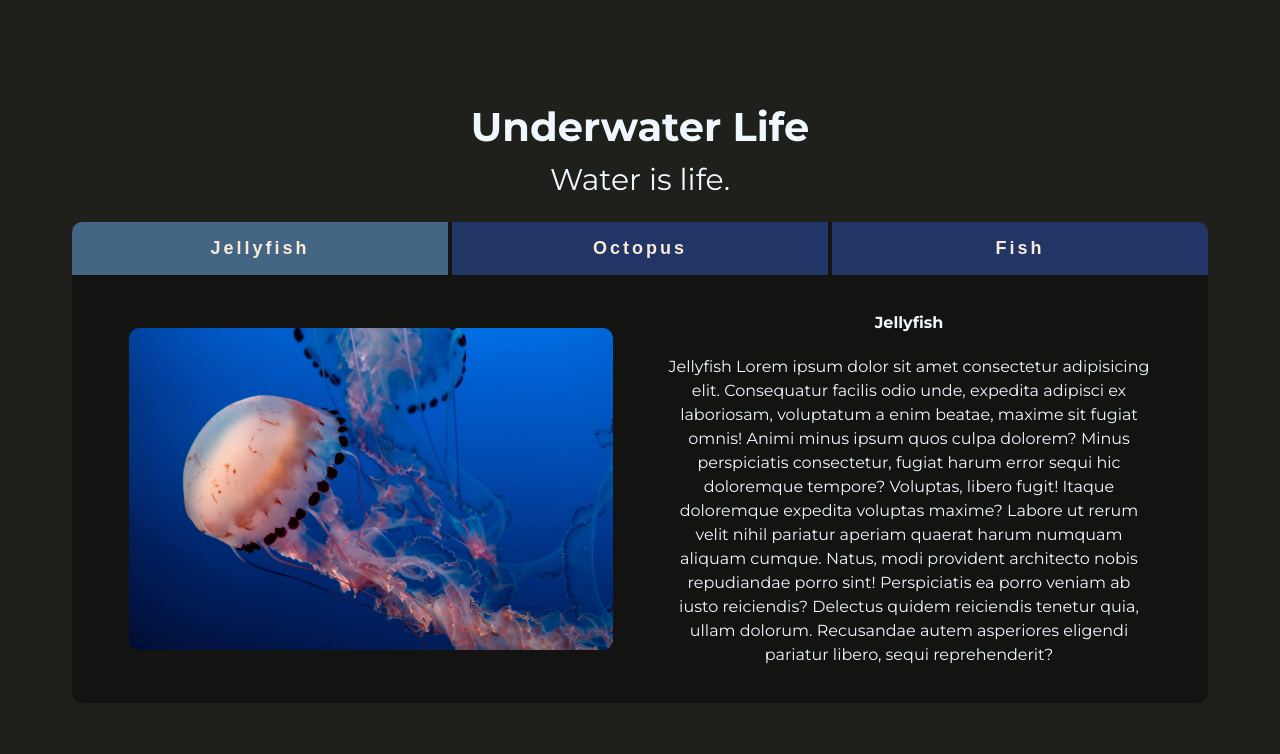
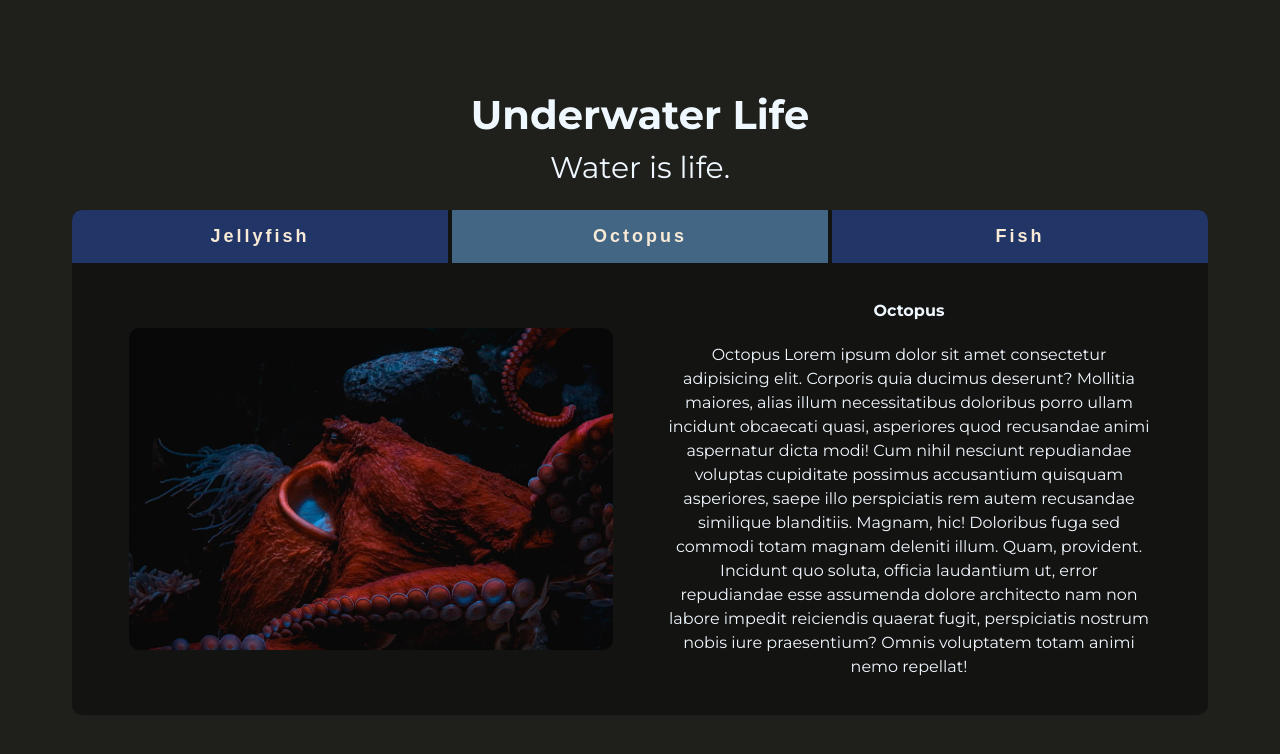
Before and after one commit to serhatbek/07-responsive-tabs, a website built with Parcel: page src/index.html in a window 1280 px wide. Both pictures are taken after a click on the button "Octopus". Built offline with nearby package versions, Linux system fonts and the light colour scheme.

Commit message:
tabs functionality

```diff
--- a/src/index.html
+++ b/src/index.html
@@ -18,9 +18,9 @@
         <div class="underwater__content">
           <div class="underwater__tabs">
             <div class="underwater__tabs-header">
-              <button class="underwater__tabs-btn js-tab-active" data-tab-target="#jellyfish">Jellyfish</button>
-              <button class="underwater__tabs-btn" data-tab-target="#octopus">Octopus</button>
-              <button class="underwater__tabs-btn" data-tab-target="#fish">Fish</button>
+              <button class="underwater__tabs-btn js-tab-active" data-tab-target="jellyfish">Jellyfish</button>
+              <button class="underwater__tabs-btn" data-tab-target="octopus">Octopus</button>
+              <button class="underwater__tabs-btn" data-tab-target="fish">Fish</button>
             </div>
 
             <div class="underwater__tabs-body">
@@ -44,7 +44,7 @@
               </div>
               <div class="underwater__tabs-content" id="octopus">
                 <div class="underwater__tabs-img">
-                  <img src="./images/underwater-2.jpg" alt="Octopus">
+                  <img src="./images/underwater-1.jpg" alt="Octopus">
                 </div>
                 <div class="underwater__tabs-info">
                   <h4>Octopus</h4>
--- a/src/script/app.js
+++ b/src/script/app.js
@@ -1,3 +1,28 @@
 if (module.hot) {
   module.hot.accept();
 }
+
+const tabBtns = document.querySelectorAll('.underwater__tabs-btn'),
+  tabContents = document.querySelectorAll('.underwater__tabs-content');
+
+tabBtns.forEach((btn) => {
+  btn.addEventListener('click', (e) => {
+    showTabPanel(e);
+  });
+});
+
+function showTabPanel(e) {
+  const tabId = e.target.dataset.tabTarget;
+  const tabTarget = document.getElementById(tabId);
+
+  tabBtns.forEach((tabBtn) => {
+    tabBtn.classList.remove('js-tab-active');
+  });
+
+  tabContents.forEach((tabContent) => {
+    tabContent.classList.remove('js-tab-active');
+  });
+
+  e.target.classList.add('js-tab-active');
+  tabTarget.classList.add('js-tab-active');
+}
--- a/src/styles/style.scss
+++ b/src/styles/style.scss
@@ -34,37 +34,37 @@ body {
 
 @mixin media($point) {
   @if $point == mobilexs {
-    @media (max-width: 21.875rem - 1px) {
+    @media (max-width: 21.875rem) {
       /* 350px */
       @content;
     }
   } @else if $point == mobile {
-    @media (max-width: 25rem - 0.1rem) {
+    @media (max-width: 25rem) {
       /* 400px */
       @content;
     }
   } @else if $point == sm {
-    @media (max-width: 36rem - 0.1rem) {
+    @media (max-width: 36rem) {
       /* 576px */
       @content;
     }
   } @else if $point == md {
-    @media (max-width: 48rem - 0.1rem) {
+    @media (max-width: 48rem) {
       /* 768px */
       @content;
     }
   } @else if $point == lg {
-    @media (max-width: 62rem - 0.1rem) {
+    @media (max-width: 62rem) {
       /* 992px */
       @content;
     }
   } @else if $point == xlg {
-    @media (max-width: 75rem - 0.1rem) {
+    @media (max-width: 75rem) {
       /* 1200px */
       @content;
     }
   } @else if $point == xxlg {
-    @media (max-width: 90rem - 0.1rem) {
+    @media (max-width: 90rem) {
       /* 1440px */
       @content;
     }
@@ -82,6 +82,11 @@ main {
   background-color: #1f201b;
   color: aliceblue;
   @include flexBox(row, center, center);
+
+  @include media(sm) {
+    height: 100%;
+    padding: 4rem 0;
+  }
 }
 
 // underwater section
@@ -125,6 +130,10 @@ main {
     background-color: #131311;
     border-radius: 1rem;
     padding-bottom: 2rem;
+
+    @include media(sm) {
+      padding-bottom: 8rem;
+    }
 
     &-header {
       display: flex;
```
